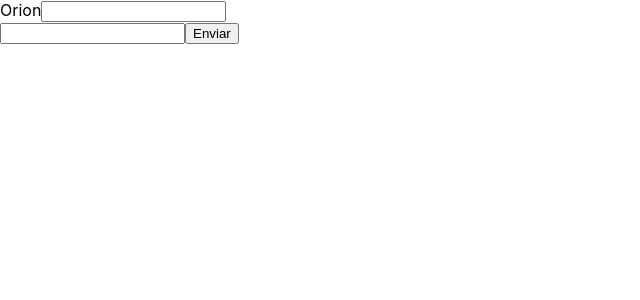
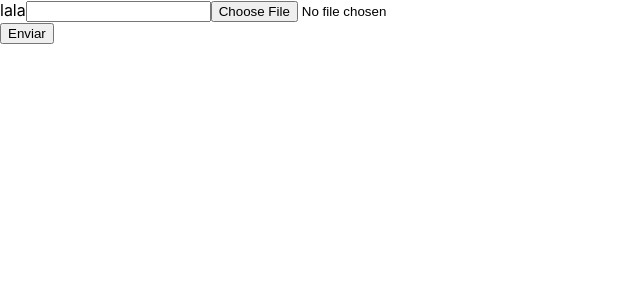
Before and after one commit to drbv27/ReactForms, a React (Create React App) app: page / in a window 1280 px wide. Shown: the top 300 px of the page, without its empty margins (0-640 px from the left). Built offline with nearby package versions, Linux system fonts and the light colour scheme.

Commit message:
Uncontrolled-Components with React Ref

```diff
--- a/src/App.js
+++ b/src/App.js
@@ -1,19 +1,26 @@
-function App() {
-  const submit = (e) => {
-    e.preventDefault();
-    const data = Array.from(new FormData(e.target));
-    console.log(Object.fromEntries(data));
+import { useRef } from "react";
+const App = () => {
+  const input = useRef();
+  const file = useRef();
+  const submit = () => {
+    console.log(input.current.value);
+    console.log(file.current.files[0]);
+    const form = new FormData();
+    form.append("archivo", file.current.files[0]);
+    form.append("campo", input.current.value);
+    fetch("/lala", { method: "POST", body: form });
   };
+
   return (
-    <form onSubmit={submit}>
+    <div>
       <div>
-        <span>Orion</span>
-        <input name="campo" />
+        <span>lala</span>
+        <input name="campo" type="text" ref={input} />
+        <input type="file" ref={file} />
       </div>
-      <input name="campo-2" />
-      <input type="submit" value="Enviar" />
-    </form>
+      <input type="submit" value="Enviar" onClick={submit} />
+    </div>
   );
-}
+};
 
 export default App;
```
Also changed, not shown: src/uncontrolled-components.js (added, +19 -0 lines).
